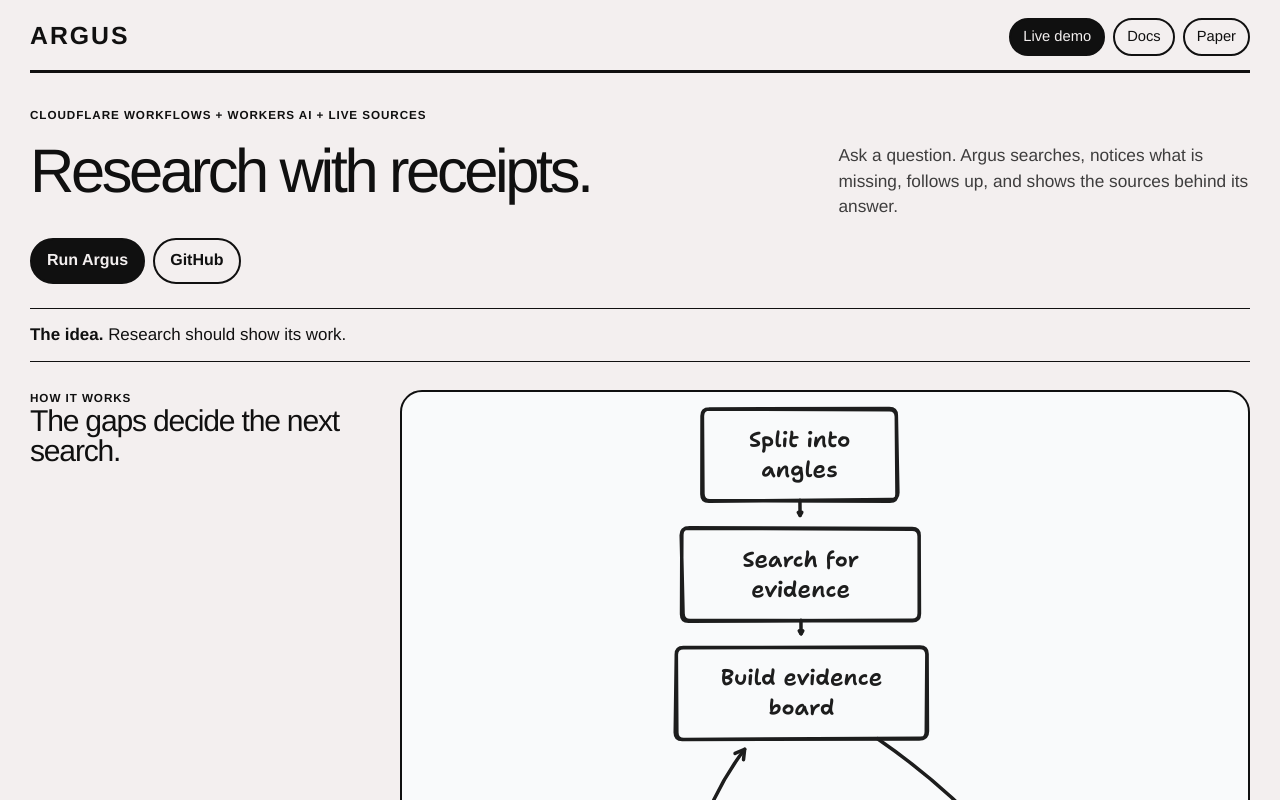
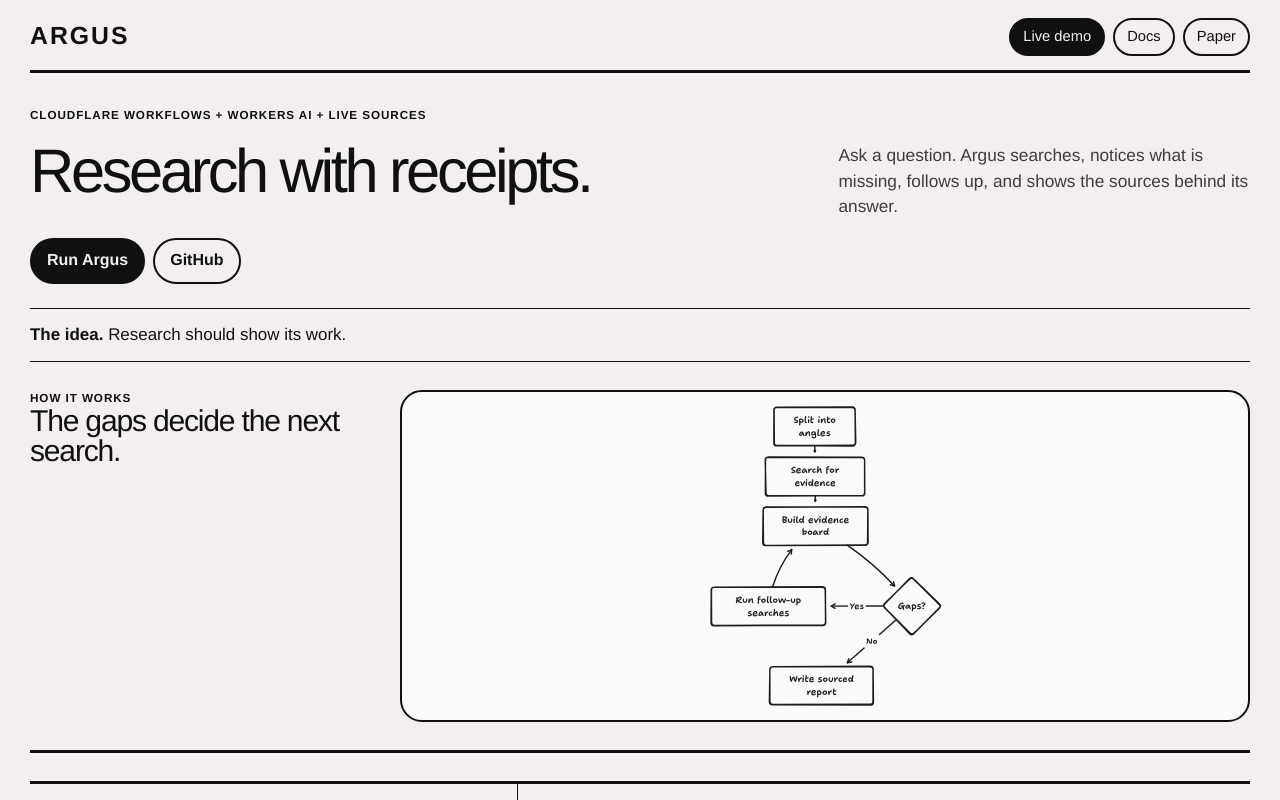
Before and after one commit to acoyfellow/argus, a SvelteKit app: page / in a window 1280 px wide. Shown: the top 800 px of the page. Built offline with nearby package versions, Linux system fonts and the light colour scheme.

Commit message:
Constrain homepage diagram height

```diff
--- a/src/routes/layout.css
+++ b/src/routes/layout.css
@@ -62,8 +62,9 @@
 }
 .loop-art img {
 	display: block;
-	width: min(100%, 553px);
-	height: auto;
+	width: auto;
+	max-width: 100%;
+	height: min(300px, 42vw);
 	margin: 0 auto;
 }
 
```
